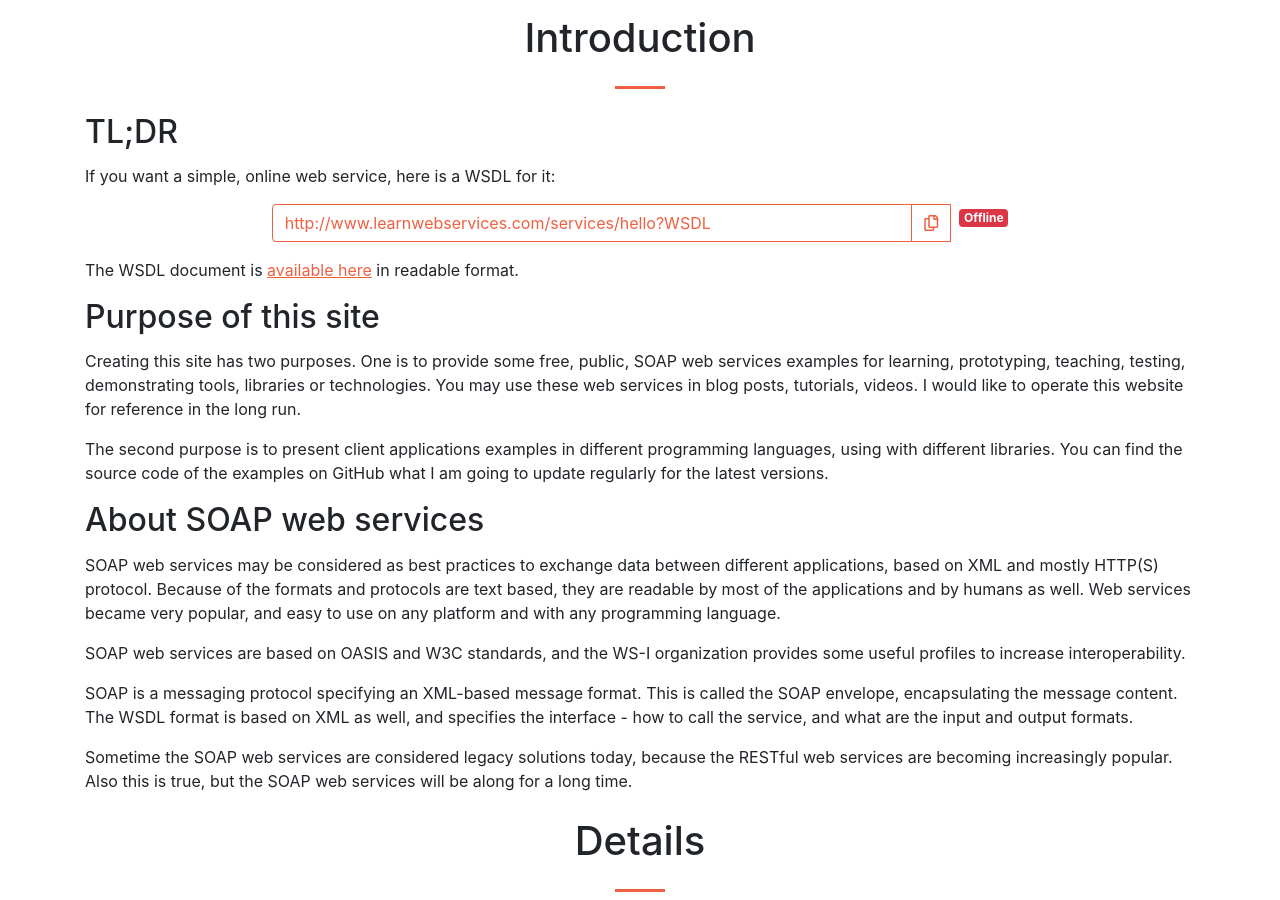
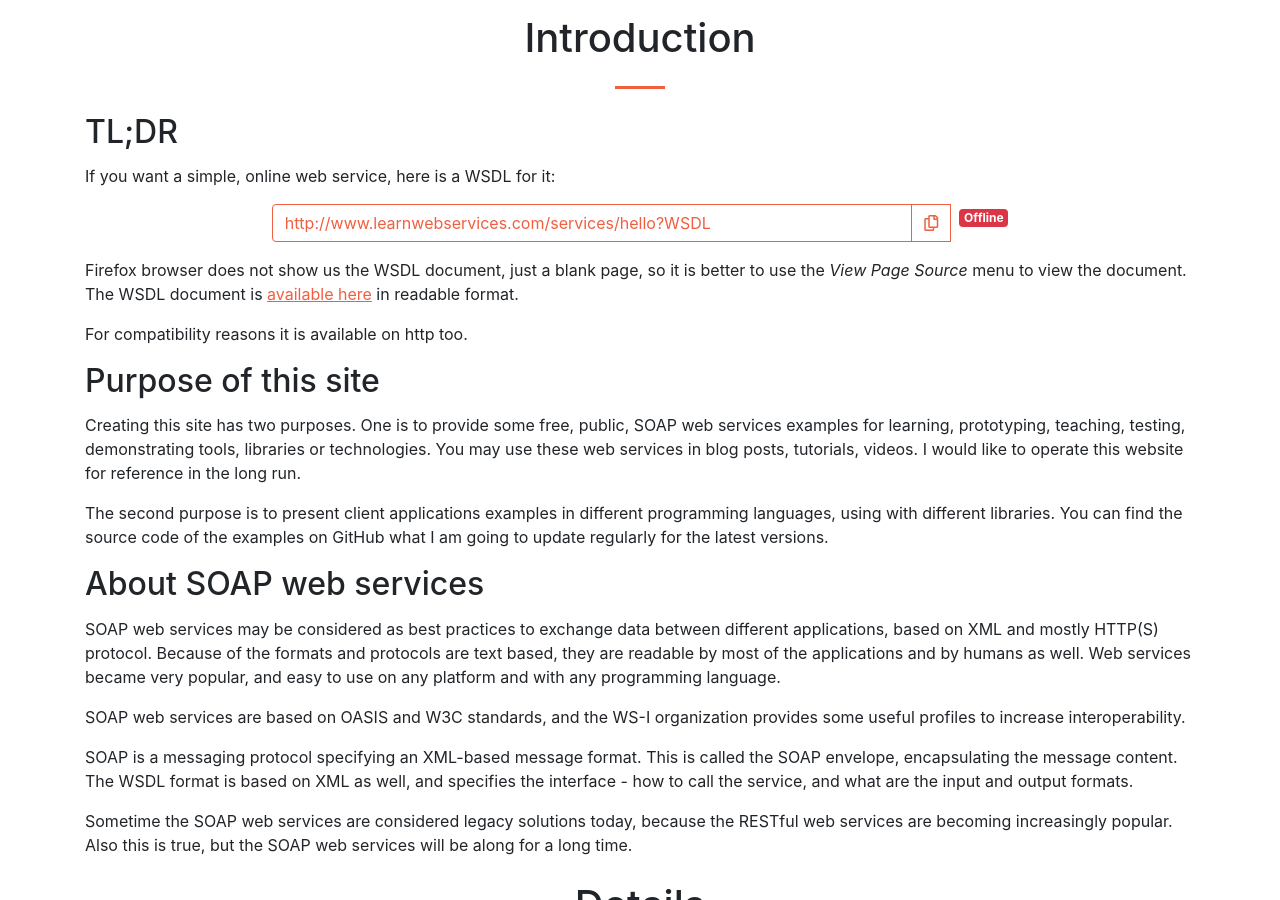
Before and after one commit to vicziani/learnwebservices, a Jekyll site: the page built from docs/index.md, in a window 1280 px wide and 900 px high, scrolled down 395 px. Built offline with Jekyll 4.4.1, drawn with Linux system fonts in a browser that asks for light colours; nearby versions of some CDN libraries; comment, search, counter and statistics services are not loaded.

Commit message:
Available on http

```diff
--- a/docs/index.md
+++ b/docs/index.md
@@ -35,7 +35,9 @@ If you want a simple, online web service, here is a WSDL for it:
   </div>
 </div>
 
-The WSDL document is [available here](wsdl.html) in readable format.
+Firefox browser does not show us the WSDL document, just a blank page, so it is better to use the _View Page Source_ menu to view the document. The WSDL document is [available here](wsdl.html) in readable format.
+
+For compatibility reasons it is available on http too.
 
 ## Purpose of this site
 
```
Also changed, not shown: docs/index-hu.md (+3 -1 lines).
